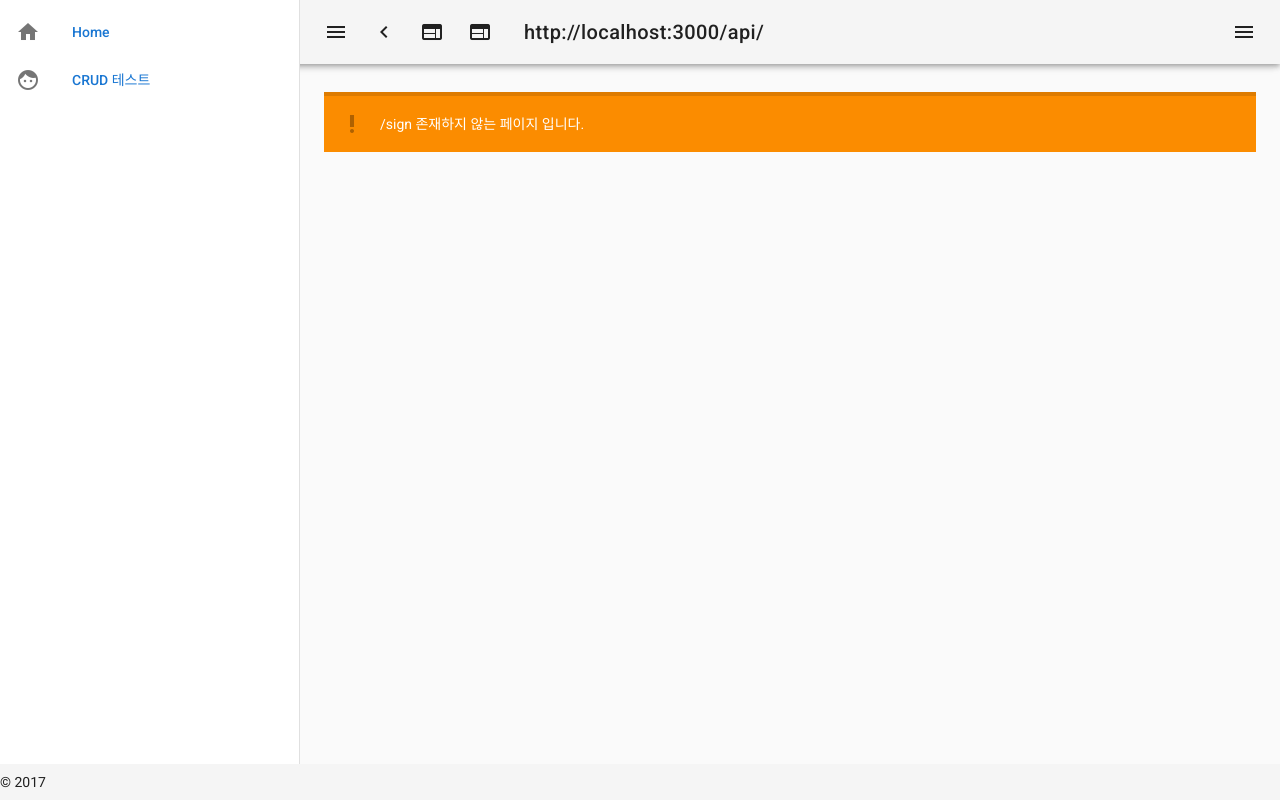
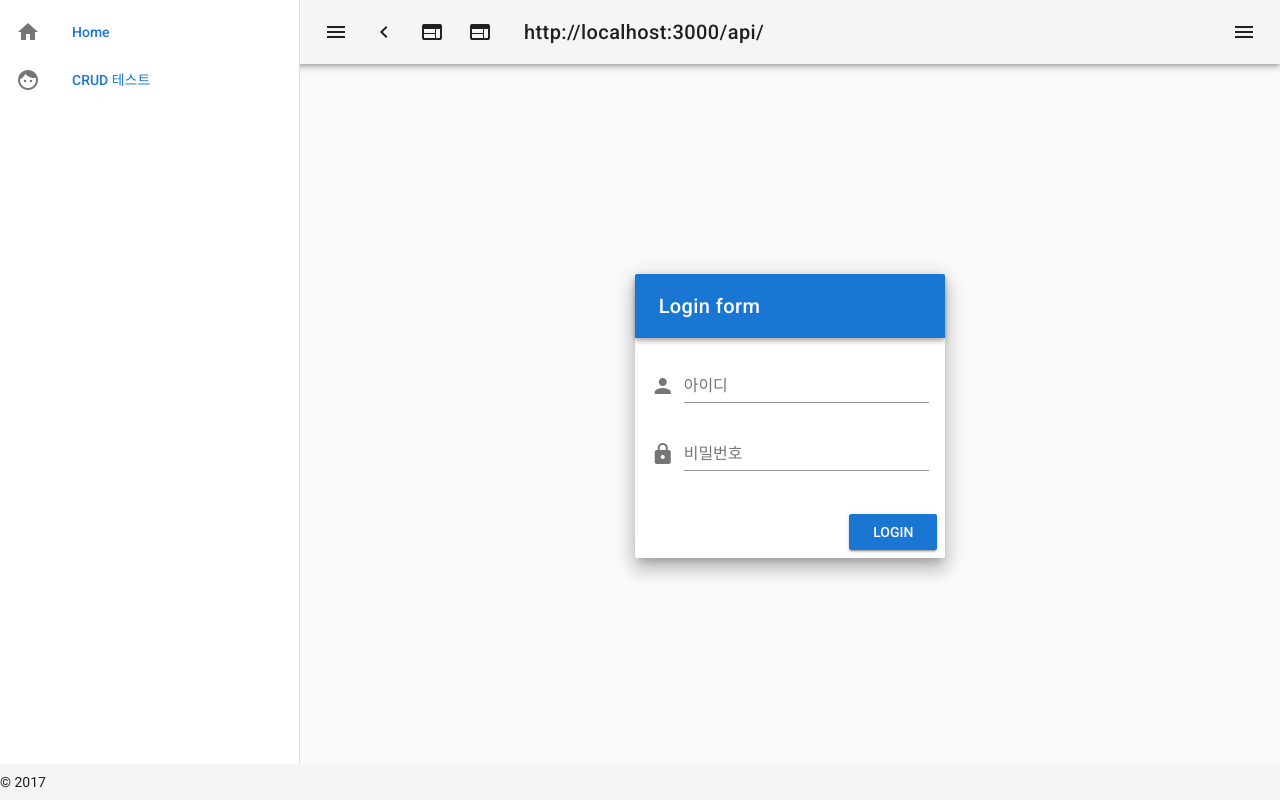
Before and after one commit to lqqokim/express-mongodb-vue, a Vue app in the folder frontend/: page /sign in a window 1280 px wide. Built offline with nearby package versions, Linux system fonts and the light colour scheme.

Commit message:
feat: add signin page

```diff
--- a/frontend/src/router.js
+++ b/frontend/src/router.js
@@ -23,6 +23,16 @@ export default new Router({
       component: () => import(/* webpackChunkName: "about" */ './views/User.vue')
     },
     {
+      path: '/header',
+      name: '헤더',
+      component: () => import('./views/Header.vue')
+    },
+    {
+      path: '/sign',
+      name: 'sign',
+      component: () => import('./views/Sign.vue')
+    },
+    {
       path: '*',
       name: 'e404',
       component: () => import('./views/e404.vue')
--- /dev/null
+++ b/frontend/src/views/Sign.vue
@@ -0,0 +1,63 @@
+<template>
+  <v-container fluid fill-height>
+    <v-layout align-center justify-center>
+      <v-flex xs12 sm8 md4>
+        <v-card class="elevation-12">
+          <v-toolbar dark color="primary">
+            <v-toolbar-title>Login form</v-toolbar-title>
+            <v-spacer></v-spacer>
+            <!-- <v-tooltip bottom>
+              <v-btn icon large :href="source" target="_blank" slot="activator">
+                <v-icon large>code</v-icon>
+              </v-btn>
+              <span>Source</span>
+            </v-tooltip> -->
+          </v-toolbar>
+          <v-card-text>
+            <v-form>
+              <v-text-field prepend-icon="person" v-model="form.id" label="아이디" type="text"></v-text-field>
+              <v-text-field
+                prepend-icon="lock"
+                v-model="form.pwd"
+                label="비밀번호"
+                type="password"
+              ></v-text-field>
+            </v-form>
+          </v-card-text>
+          <v-card-actions>
+            <v-spacer></v-spacer>
+            <v-btn color="primary" @click="signIn">Login</v-btn>
+          </v-card-actions>
+        </v-card>
+      </v-flex>
+    </v-layout>
+  </v-container>
+</template>
+
+<script>
+import axios from "axios";
+
+export default {
+  data() {
+    return {
+      form: {
+        id: "",
+        pwd: ""
+      }
+    };
+  },
+  methods: {
+    signIn() {
+      axios
+        .post(`${this.$apiRootPath}sign/in`, this.form)
+        .then(result => {
+            if(!result.data.success) return console.error(result.data.msg);
+            localStorage.setItem('token', result.data.token);
+            this.$router.push('/header')
+            // location.href = '/header'
+        })
+        .catch(e => console.error(e.message));
+    }
+  }
+};
+</script>
```
